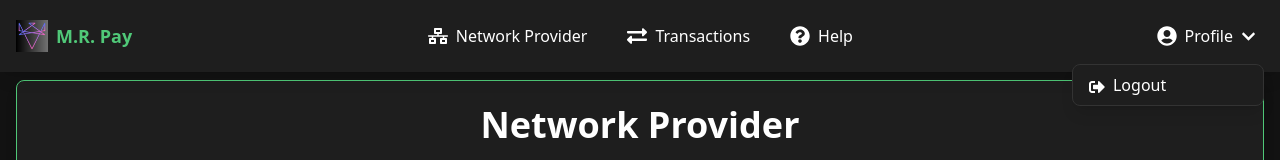
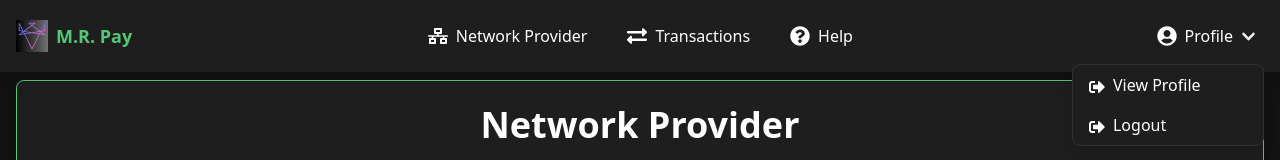
Before and after one commit to Nisarg48/Online-Mobile-Recharge-Portal, a React (Vite) app in the folder client/: page / in a window 1280 px wide. Both pictures are taken after a click on the button "Profile". Shown: the top 160 px of the page. Built offline with nearby package versions, Linux system fonts and the light colour scheme.

Commit message:
view profile

```diff
--- a/client/src/components/Navbar.jsx
+++ b/client/src/components/Navbar.jsx
@@ -1,5 +1,5 @@
 import { useState, useEffect } from "react";
-import { Link } from "react-router-dom";
+import { Link, useNavigate } from "react-router-dom";
 import {
     FaNetworkWired,
     FaExchangeAlt,
@@ -12,7 +12,15 @@ import {
 } from "react-icons/fa";
 import { motion, AnimatePresence } from "framer-motion";
 
+
+
 function Navbar() {
+
+const navigate = useNavigate();
+
+const handleBack = () => {
+  navigate('/Profile');
+};
     const [isLoggedIn, setIsLoggedIn] = useState(true);
     const [showProfileDropdown, setShowProfileDropdown] = useState(false);
 
@@ -77,6 +85,14 @@ function Navbar() {
                                         animate={{ opacity: 1, y: 0 }}
                                         exit={{ opacity: 0, y: -10 }}
                                     >
+
+<button
+                                            className="w-full text-left px-4 py-2 text-[#ffffff] hover:bg-[#333333] transition duration-300"
+                                            onClick={handleBack}
+                                        >
+                                            <FaSignOutAlt className="inline mr-2" />
+                                            View Profile
+                                        </button>
                                         <button
                                             className="w-full text-left px-4 py-2 text-[#ffffff] hover:bg-[#333333] transition duration-300"
                                             onClick={() => setIsLoggedIn(false)}
@@ -84,6 +100,8 @@ function Navbar() {
                                             <FaSignOutAlt className="inline mr-2" />
                                             Logout
                                         </button>
+
+
                                     </motion.div>
                                 )}
                             </AnimatePresence>
```
